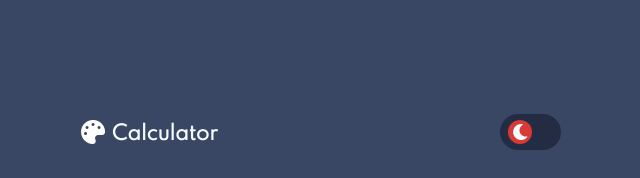
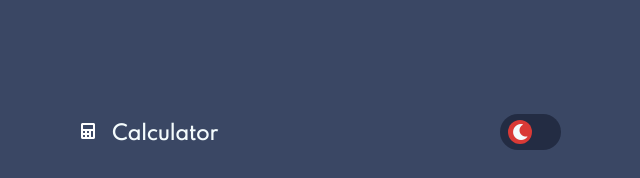
Before and after one commit to sachinjha1822/calculator, a plain HTML site: page index.html in a window 1280 px wide. Shown: the top 178 px of the page, 319-959 px from the left. Drawn offline with nearby package versions, Linux system fonts and the light colour scheme.

Commit message:
Update index.html

```diff
--- a/index.html
+++ b/index.html
@@ -20,7 +20,7 @@
             <div class="row">
             <div class="calc-title calc-title-dark">Calculator</div>
                 <div class="theme-palette">
-                    <i class="fas fa-palette"></i>
+                    <i class="fas fa-calculator"></i>
                 </div>
                 <div id="themeSwitch" class="theme-switch-container">
                     <div id="themeToggleBtn" class="theme-toggle-btn">
```
